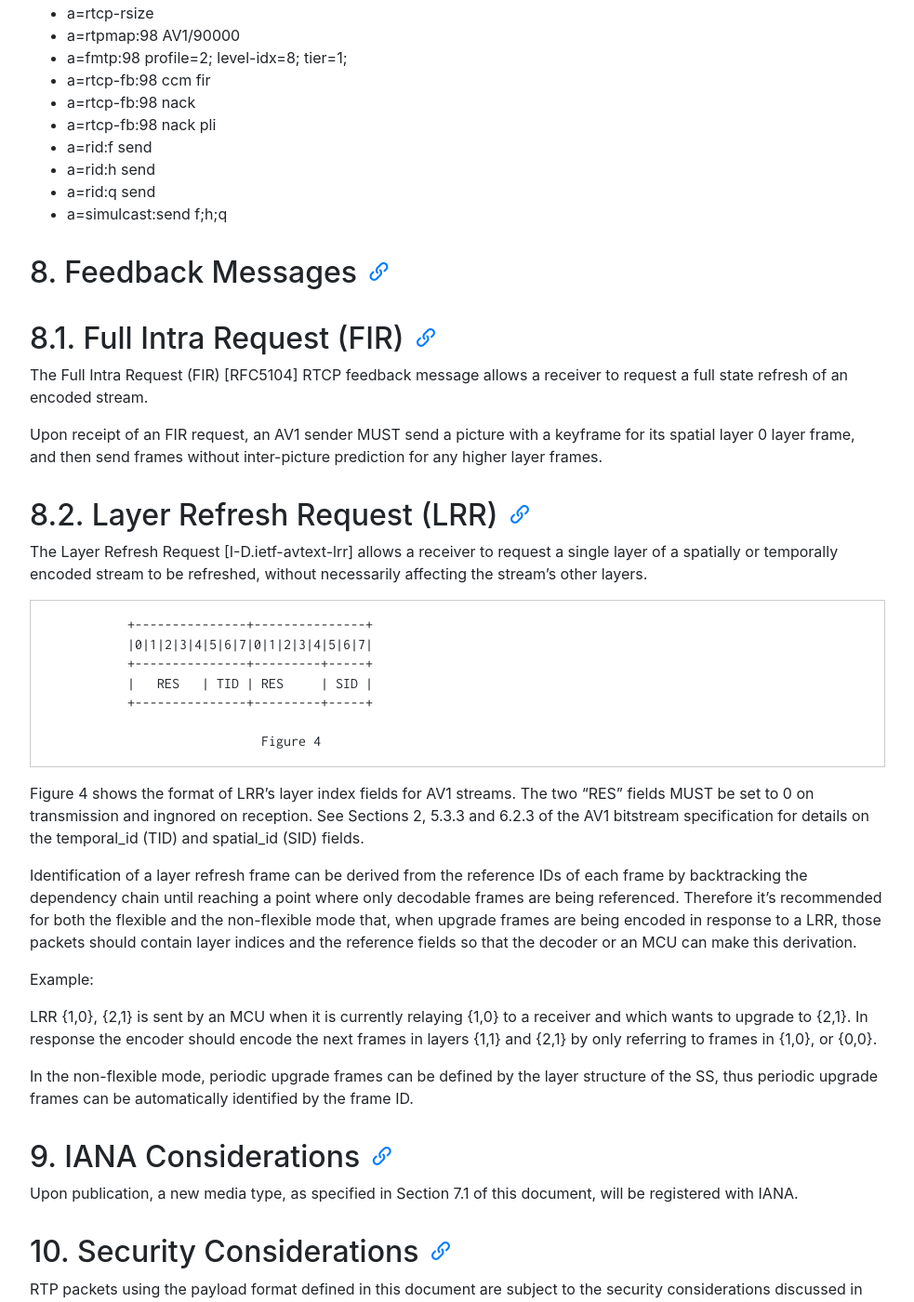
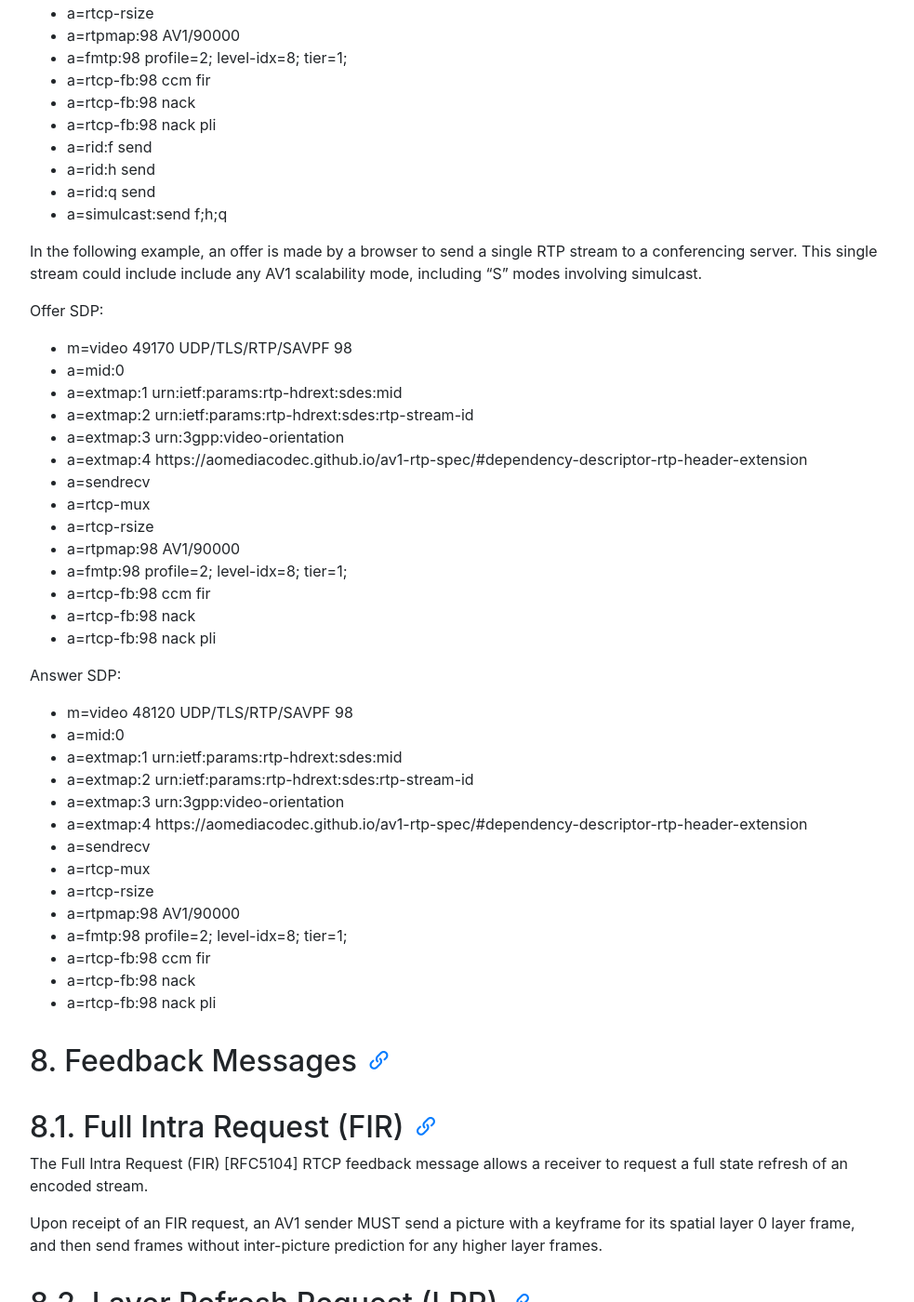
Before and after one commit to AOMediaCodec/av1-rtp-spec, a Jekyll site: the page built from index.md, in a window 1280 px wide and 1400 px high, scrolled down 11329 px. Shown: the whole window at 93% size, without its empty margins (53-1036 px from the left). Built offline with Jekyll 4.4.1, drawn with Linux system fonts in a browser that asks for light colours; nearby versions of some CDN libraries.

Commit message:
Add "S" mode offer/answer

```diff
--- a/av1-rtp-spec.md
+++ b/av1-rtp-spec.md
@@ -495,6 +495,41 @@ Answer SDP:
 *   a=rid:q send
 *   a=simulcast:send f;h;q
 
+In the following example, an offer is made by a browser to send a single RTP stream to a conferencing server.
+This single stream could include include any AV1 scalability mode, including "S" modes involving simulcast.
+
+Offer SDP:
+*   m=video 49170 UDP/TLS/RTP/SAVPF 98
+*   a=mid:0
+*   a=extmap:1 urn:ietf:params:rtp-hdrext:sdes:mid
+*   a=extmap:2 urn:ietf:params:rtp-hdrext:sdes:rtp-stream-id
+*   a=extmap:3 urn:3gpp:video-orientation
+*   a=extmap:4 https://aomediacodec.github.io/av1-rtp-spec/#dependency-descriptor-rtp-header-extension
+*   a=sendrecv
+*   a=rtcp-mux
+*   a=rtcp-rsize
+*   a=rtpmap:98 AV1/90000
+*   a=fmtp:98 profile=2; level-idx=8; tier=1;
+*   a=rtcp-fb:98 ccm fir
+*   a=rtcp-fb:98 nack
+*   a=rtcp-fb:98 nack pli
+
+Answer SDP:
+*   m=video 48120 UDP/TLS/RTP/SAVPF 98
+*   a=mid:0
+*   a=extmap:1 urn:ietf:params:rtp-hdrext:sdes:mid
+*   a=extmap:2 urn:ietf:params:rtp-hdrext:sdes:rtp-stream-id
+*   a=extmap:3 urn:3gpp:video-orientation
+*   a=extmap:4 https://aomediacodec.github.io/av1-rtp-spec/#dependency-descriptor-rtp-header-extension
+*   a=sendrecv
+*   a=rtcp-mux
+*   a=rtcp-rsize
+*   a=rtpmap:98 AV1/90000
+*   a=fmtp:98 profile=2; level-idx=8; tier=1;
+*   a=rtcp-fb:98 ccm fir
+*   a=rtcp-fb:98 nack
+*   a=rtcp-fb:98 nack pli
+
 ## 8. Feedback Messages
 
 ## 8.1.  Full Intra Request (FIR)
```
